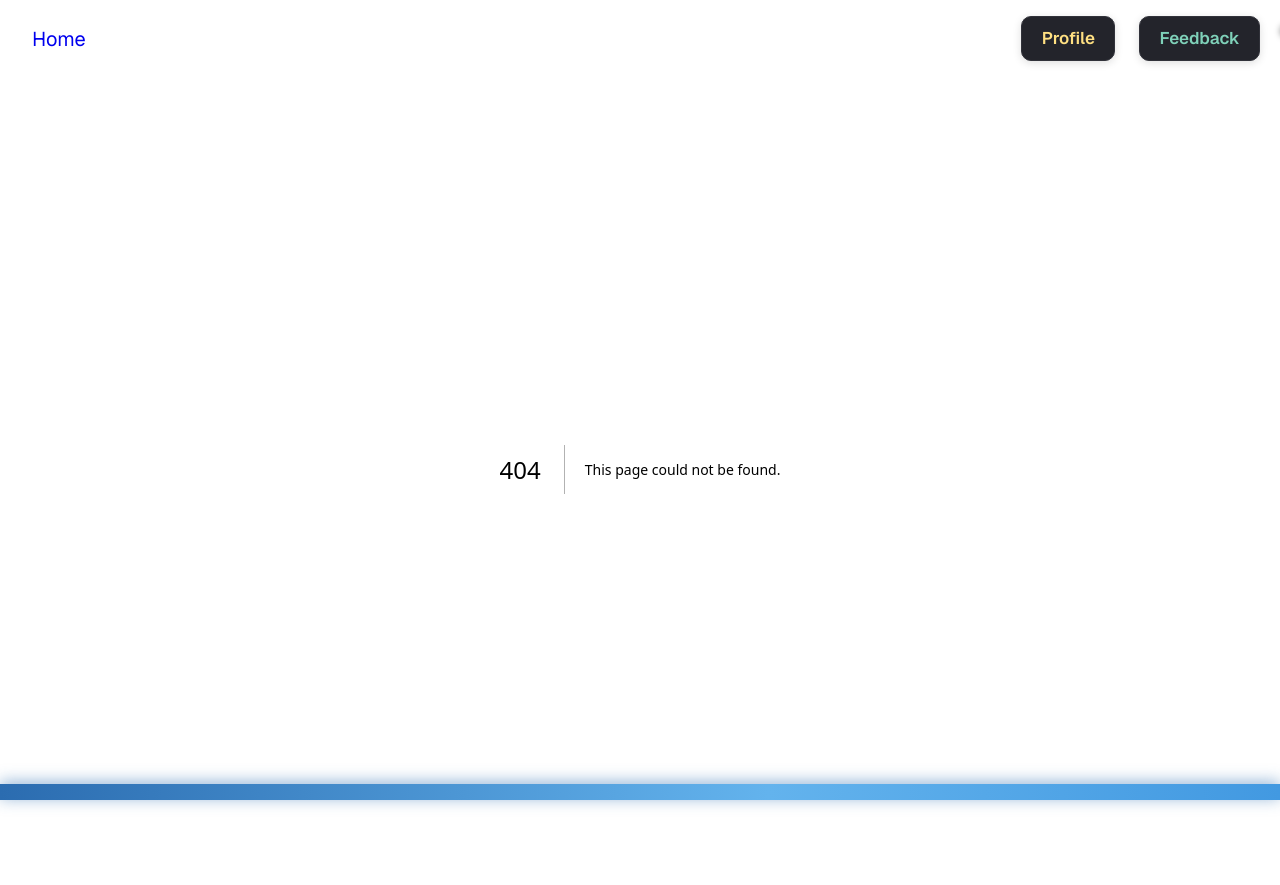
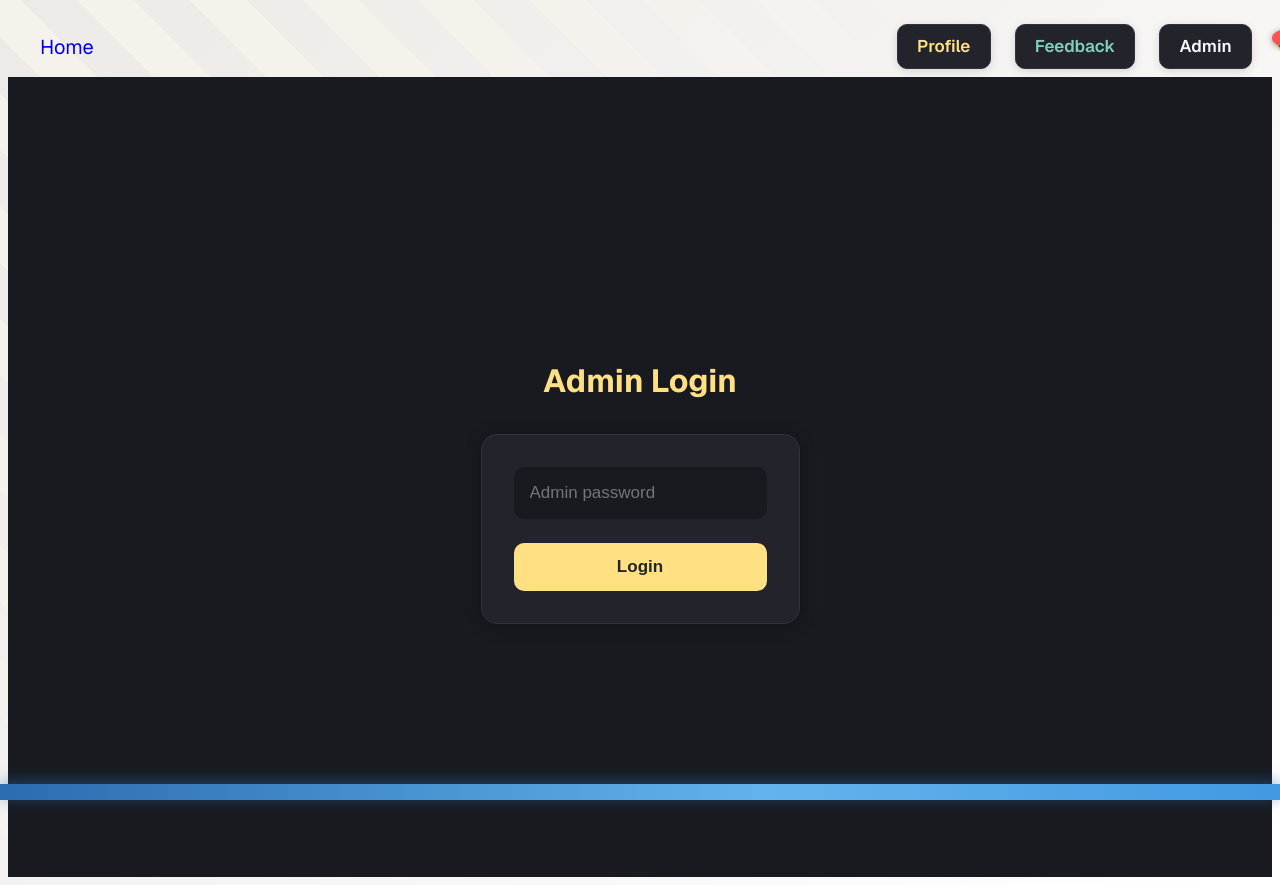
Before and after one commit to Shellzonit/auralis-sanctuary-, a Next.js app: page /admin in a window 1280 px wide. Before the commit this address had no page. Shown: the top 885 px of the page. Built offline with nearby package versions, Linux system fonts and the light colour scheme.

Commit message:
Add password-protected admin dashboard at /admin and nav link; lists feedback (demo data)

```diff
--- /dev/null
+++ b/app/admin/page.tsx
@@ -0,0 +1,58 @@
+"use client";
+import { useState } from "react";
+
+// Demo: In-memory feedback list (replace with real data source later)
+const demoFeedback = [
+  { id: 1, feedback: "Love the design!", email: "user1@example.com" },
+  { id: 2, feedback: "Please add more art features.", email: "" },
+  { id: 3, feedback: "Found a bug in chat.", email: "user2@example.com" },
+];
+
+export default function AdminPage() {
+  const [password, setPassword] = useState("");
+  const [authenticated, setAuthenticated] = useState(false);
+
+  const handleLogin = (e: React.FormEvent) => {
+    e.preventDefault();
+    // Simple password check (replace with real auth in production)
+    if (password === "sanctuaryadmin") setAuthenticated(true);
+    else alert("Incorrect password");
+  };
+
+  if (!authenticated) {
+    return (
+      <main style={{ minHeight: "100vh", background: "#181a20", color: "#f7fafc", display: "flex", flexDirection: "column", alignItems: "center", justifyContent: "center" }}>
+        <h1 style={{ color: '#ffe082', fontSize: '2rem', marginBottom: 24 }}>Admin Login</h1>
+        <form onSubmit={handleLogin} style={{ display: 'flex', flexDirection: 'column', gap: 16, background: '#23242b', padding: 32, borderRadius: 16, border: '1.5px solid #31323a', boxShadow: '0 2px 16px #0004' }}>
+          <input
+            type="password"
+            placeholder="Admin password"
+            value={password}
+            onChange={e => setPassword(e.target.value)}
+            style={{ padding: '1rem', borderRadius: 10, border: 'none', fontSize: 17, background: '#181a20', color: '#f7fafc', outline: 'none' }}
+          />
+          <button type="submit" style={{ background: '#ffe082', color: '#23242b', fontWeight: 700, fontSize: 17, border: 'none', borderRadius: 10, padding: '0.9rem 1.6rem', cursor: 'pointer', marginTop: 8 }}>Login</button>
+        </form>
+      </main>
+    );
+  }
+
+  return (
+    <main style={{ minHeight: "100vh", background: "#181a20", color: "#f7fafc", fontFamily: "Inter, sans-serif", padding: '0 1rem' }}>
+      <h1 style={{ color: '#ffe082', fontSize: '2.2rem', margin: '36px 0 18px 0', textAlign: 'center' }}>Admin Dashboard</h1>
+      <h2 style={{ color: '#7fd1b9', fontSize: 20, marginBottom: 24 }}>Feedback Submissions</h2>
+      <div style={{ maxWidth: 600, margin: '0 auto', background: '#23242b', border: '1.5px solid #31323a', borderRadius: 16, boxShadow: '0 2px 16px #0004', padding: 24 }}>
+        {demoFeedback.length === 0 ? (
+          <div style={{ color: '#aaa', textAlign: 'center' }}>No feedback yet.</div>
+        ) : (
+          demoFeedback.map(fb => (
+            <div key={fb.id} style={{ borderBottom: '1px solid #31323a', padding: '18px 0' }}>
+              <div style={{ fontSize: 16, color: '#ffe082', marginBottom: 6 }}>{fb.feedback}</div>
+              {fb.email && <div style={{ fontSize: 14, color: '#7fd1b9' }}>From: {fb.email}</div>}
+            </div>
+          ))
+        )}
+      </div>
+    </main>
+  );
+}
--- a/app/layout.tsx
+++ b/app/layout.tsx
@@ -35,6 +35,7 @@ export default function RootLayout({
           <div style={{ display: "flex", alignItems: "center", gap: 24 }}>
             <a href="/profile/edit" style={{ color: '#ffe082', fontWeight: 600, fontSize: 17, textDecoration: 'none', padding: '0.4rem 1.2rem', borderRadius: 10, background: '#23242b', border: '1.5px solid #31323a', boxShadow: '0 2px 8px #0002', transition: 'background .18s' }}>Profile</a>
             <a href="/feedback" style={{ color: '#7fd1b9', fontWeight: 600, fontSize: 17, textDecoration: 'none', padding: '0.4rem 1.2rem', borderRadius: 10, background: '#23242b', border: '1.5px solid #31323a', boxShadow: '0 2px 8px #0002', transition: 'background .18s' }}>Feedback</a>
+            <a href="/admin" style={{ color: '#f7fafc', fontWeight: 600, fontSize: 17, textDecoration: 'none', padding: '0.4rem 1.2rem', borderRadius: 10, background: '#23242b', border: '1.5px solid #31323a', boxShadow: '0 2px 8px #0002', transition: 'background .18s' }}>Admin</a>
             <NotificationBell notifications={[
               { id: 1, message: "Welcome to Sanctuary!", read: false },
               { id: 2, message: "You were mentioned in chat.", read: true },
```
